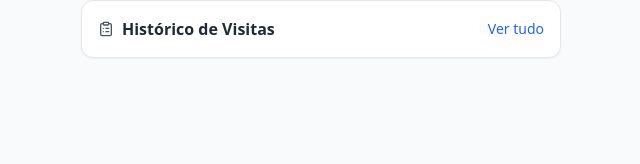
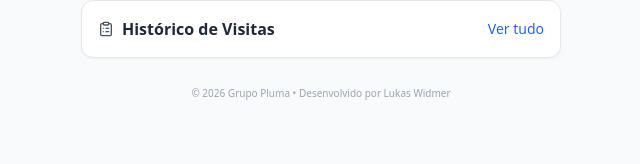
Before and after one commit to lukaswidmer18-dotcom/SISTEMA-CONTROLE-DE-PDV, a React (Vite) app in the folder frontend/: page /promotor in a window 1280 px wide. Shown: the part 528-692 px from the top of the page, without its empty margins (319-959 px from the left). Built offline with nearby package versions, Linux system fonts and the light colour scheme; no server answers; sample sign-in values are in the browser's storage.

Commit message:
feat: adiciona assinatura de rodapé nos layouts
© 2026 Grupo Pluma • Desenvolvido por Lukas Widmer

```diff
--- a/frontend/src/components/ui/AdminLayout.tsx
+++ b/frontend/src/components/ui/AdminLayout.tsx
@@ -62,6 +62,15 @@ export default function AdminLayout() {
             Sair
           </button>
         </div>
+
+        <div className="px-4 pb-4 text-center">
+          <p className="text-blue-400 text-[10px] leading-snug">
+            © 2026 Grupo Pluma
+          </p>
+          <p className="text-blue-500 text-[10px]">
+            Desenvolvido por Lukas Widmer
+          </p>
+        </div>
       </aside>
 
       {/* Overlay mobile */}
--- a/frontend/src/components/ui/PromotorLayout.tsx
+++ b/frontend/src/components/ui/PromotorLayout.tsx
@@ -34,8 +34,11 @@ export default function PromotorLayout() {
       </header>
 
       {/* Content */}
-      <main className="flex-1 pb-20">
+      <main className="flex-1 pb-24">
         <Outlet />
+        <div className="text-center py-3">
+          <p className="text-gray-400 text-[10px]">© 2026 Grupo Pluma • Desenvolvido por Lukas Widmer</p>
+        </div>
       </main>
 
       {/* Bottom nav */}
```
